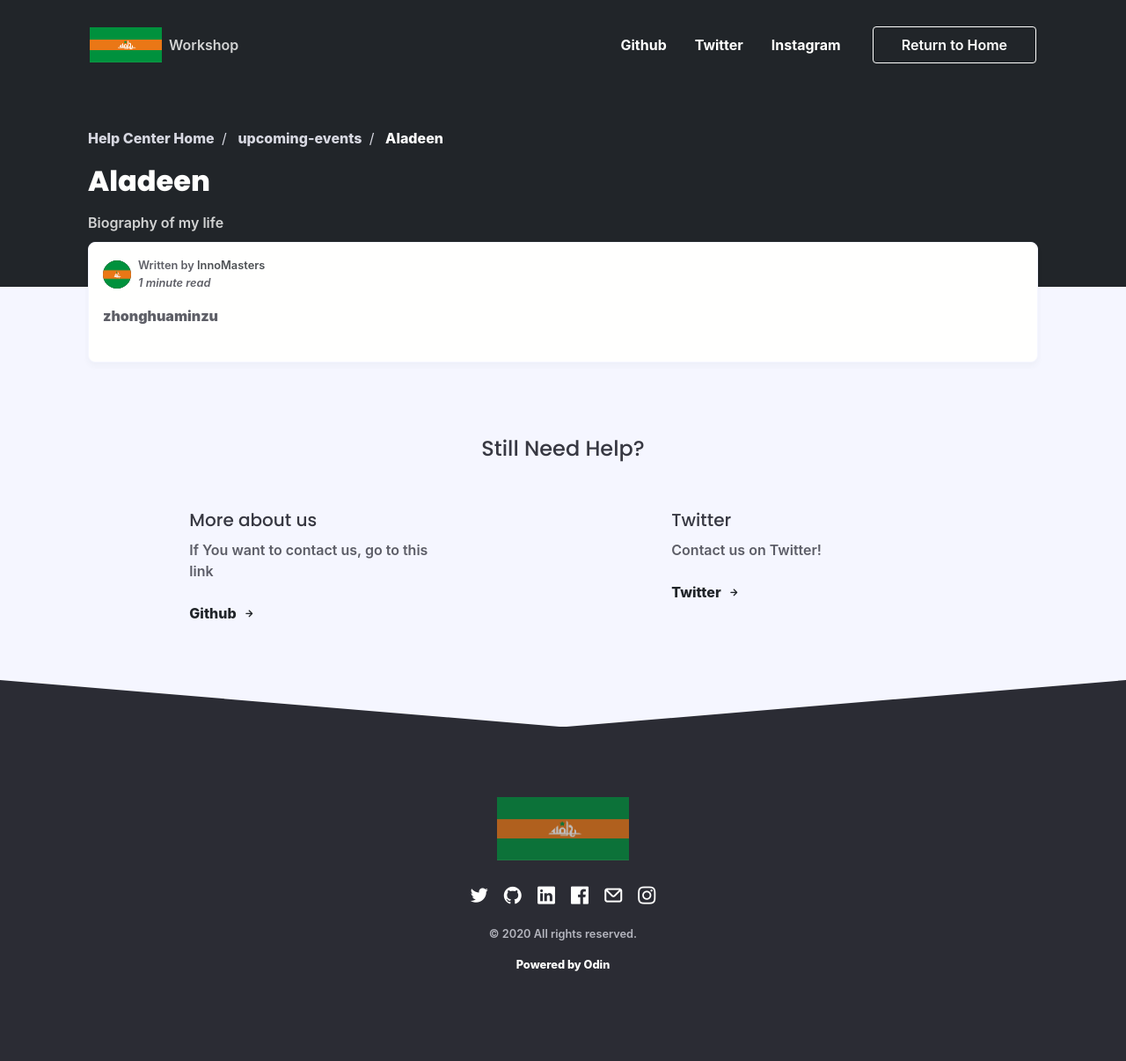
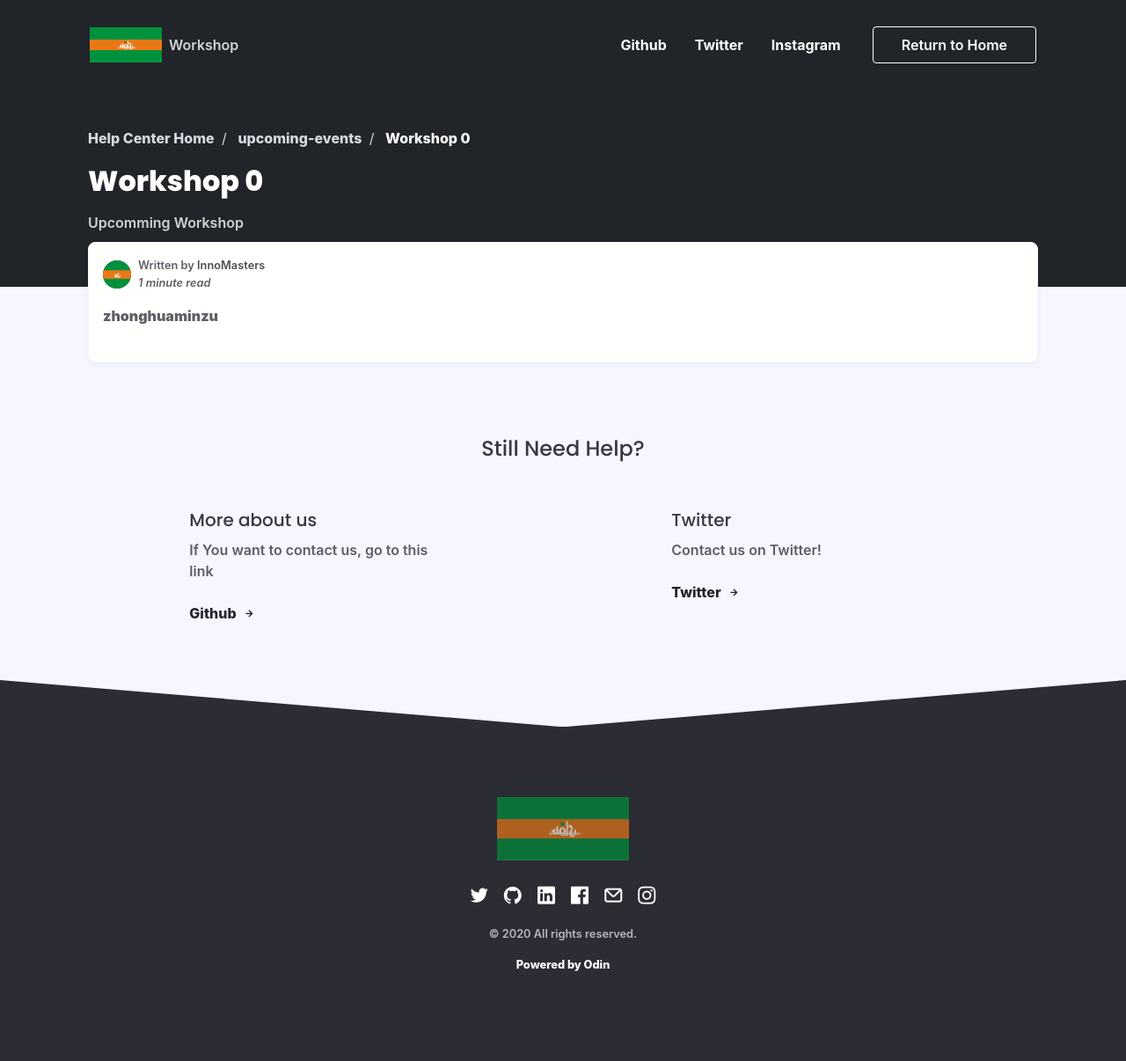
Before and after one commit to JeremyXie123/JeremyXie123.github.io, a Jekyll site: the page built from _posts/Upcoming Events/2020-03-06-Aladeen.md, in a window 1280 px wide. Shown: the whole page at 88% size. Built offline with Jekyll 4.4.1, drawn with Linux system fonts in a browser that asks for light colours; nearby versions of some CDN libraries; some web fonts are replaced; comment, search, counter and statistics services are not loaded.

Commit message:
add a placeholder event

```diff
--- a/_posts/Upcoming Events/2020-03-06-Aladeen.md
+++ b/_posts/Upcoming Events/2020-03-06-Aladeen.md
@@ -1,10 +1,10 @@
 ---
 layout: post
-title: "Aladeen"
+title: "Workshop 0"
 date: 2020-03-06 08:44:38 -0400
 category: upcoming-events
 author: mac
-short-description: Biography of my life
+short-description: Upcomming Workshop
 ---
 
 **zhonghuaminzu**
```
Also changed, not shown: _posts/Blog/2020-03-06-Blog.md (+1 -1 lines).
